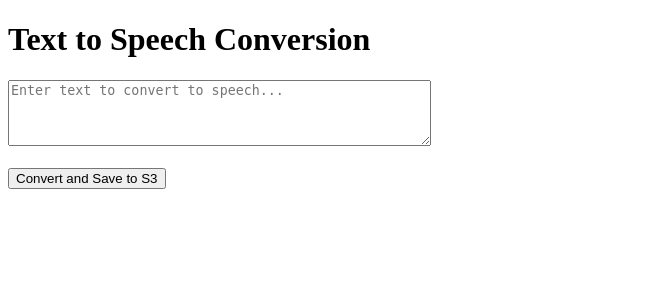
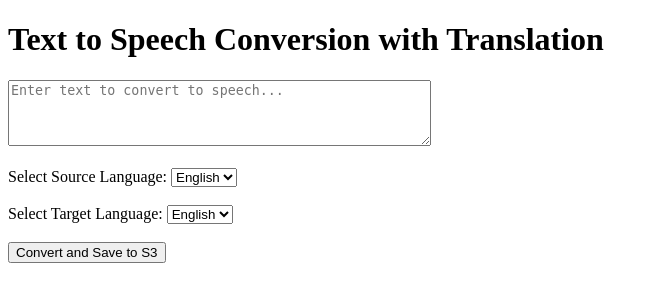
Before and after one commit to maris333/talkify, a Flask app: page / in a window 1280 px wide. Shown: the top 302 px of the page, without its empty margins (0-658 px from the left). Run offline with Flask 3, Linux system fonts and the light colour scheme.

Commit message:
Add translation

```diff
--- a/main.py
+++ b/main.py
@@ -1,39 +1,8 @@
-from flask import Flask, render_template, request
-import boto3
-from decouple import config
+from flask import Flask
 
 app = Flask(__name__)
 
-
-@app.route('/', methods=['GET', 'POST'])
-def index():
-    if request.method == 'POST':
-        text_to_convert = request.form['text_to_convert']
-
-        aws_access_key_id = config('aws_access_key_id')
-        aws_secret_access_key = config('aws_secret_access_key')
-        aws_region = config('aws_region')
-        s3_bucket_name = config('s3_bucket_name')
-
-        polly_client = boto3.client('polly', aws_access_key_id=aws_access_key_id, aws_secret_access_key=aws_secret_access_key, region_name=aws_region)
-        s3_client = boto3.client('s3', aws_access_key_id=aws_access_key_id, aws_secret_access_key=aws_secret_access_key, region_name=aws_region)
-
-        response = polly_client.synthesize_speech(
-            Text=text_to_convert,
-            OutputFormat='mp3',
-            VoiceId='Joanna'
-        )
-
-        output_file = 'output.mp3'
-        with open(output_file, 'wb') as f:
-            f.write(response['AudioStream'].read())
-
-        s3_client.upload_file(output_file, s3_bucket_name, output_file)
-
-        return f'MP3 file was converted and saved: s3://{s3_bucket_name}/{output_file}'
-
-    return render_template('index.html')
-
-
 if __name__ == '__main__':
+    from views import index_blueprint
+    app.register_blueprint(index_blueprint)
     app.run(debug=True)
--- a/templates/index.html
+++ b/templates/index.html
@@ -4,9 +4,19 @@
     <title>Text to Speech Conversion</title>
 </head>
 <body>
-    <h1>Text to Speech Conversion</h1>
+    <h1>Text to Speech Conversion with Translation</h1>
     <form method="post">
         <textarea name="text_to_convert" rows="4" cols="50" placeholder="Enter text to convert to speech..."></textarea><br><br>
+        <label for="source_language">Select Source Language:</label>
+        <select name="source_language" id="source_language">
+            <option value="en">English</option>
+            <option value="pl">Polish</option>
+        </select><br><br>
+        <label for="target_language">Select Target Language:</label>
+        <select name="target_language" id="target_language">
+            <option value="en">English</option>
+            <option value="pl">Polish</option>
+        </select><br><br>
         <input type="submit" value="Convert and Save to S3">
     </form>
 </body>
--- /dev/null
+++ b/views.py
@@ -0,0 +1,25 @@
+from flask import request, render_template, Blueprint
+
+from aws_manager import s3_bucket_name, upload_file, save_file, translate_text, get_translated_text
+
+index_blueprint = Blueprint("index", __name__)
+
+
+@index_blueprint.route('/', methods=['GET', 'POST'])
+def index():
+    if request.method == 'POST':
+        text_to_convert = request.form['text_to_convert']
+        source_language = request.form['source_language']
+        target_language = request.form['target_language']
+
+        translated_text = translate_text(text_to_convert, source_language, target_language)
+
+        response, s3_client = get_translated_text(translated_text)
+
+        output_file = save_file(response)
+
+        upload_file(output_file, s3_client)
+
+        return f'MP3 file was converted and saved: s3://{s3_bucket_name}/{output_file}'
+
+    return render_template('index.html')
```
Also changed, not shown: aws_manager.py (added, +47 -0 lines), 1 other file.
